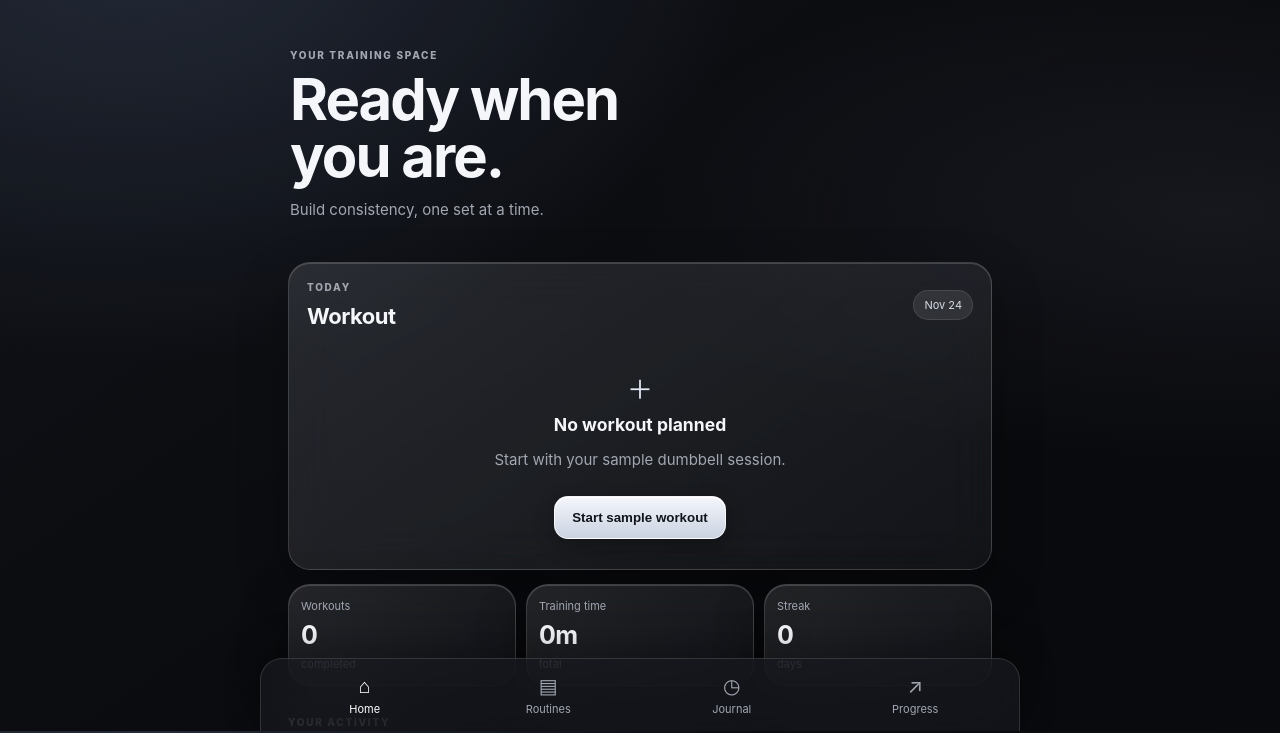
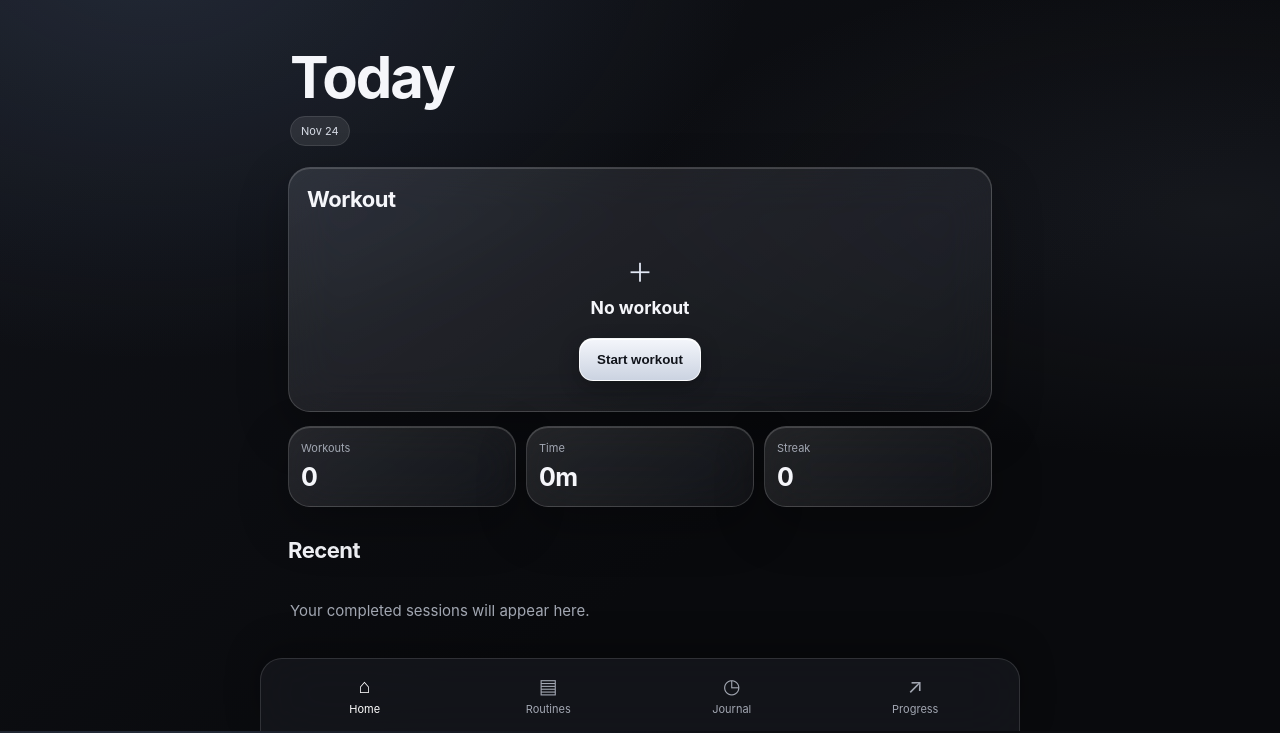
Before and after one commit to Jack0fcodes/Workout, a plain HTML site: page index.html in a window 1280 px wide. Shown: the part 69-802 px from the top of the page. Drawn offline with Linux system fonts and the light colour scheme.

Commit message:
Simplify Workout home screen

```diff
--- a/index.html
+++ b/index.html
@@ -2,20 +2,19 @@
 <html lang="en">
 <head>
 <meta charset="utf-8"><meta name="viewport" content="width=device-width,initial-scale=1,viewport-fit=cover">
-<meta name="theme-color" content="#101114"><meta name="description" content="Workout — your personal workout tracker and fitness journal.">
+<meta name="theme-color" content="#101114"><meta name="description" content="Workout tracker">
 <title>Workout</title><link rel="manifest" href="./manifest.webmanifest"><link rel="icon" href="./icon.svg" type="image/svg+xml"><link rel="stylesheet" href="./css/style.css">
 </head>
 <body>
 <div class="app-shell">
-<header class="topbar"><a class="brand" href="#home"><span class="brand-mark">W</span>Workout</a><button class="icon-button" id="themeButton" aria-label="Toggle appearance">◐</button></header>
+<header class="topbar"><a class="brand" href="#home"><span class="brand-mark">W</span>Workout</a><button class="icon-button" id="themeButton" aria-label="Appearance">◐</button></header>
 <main id="app" class="main-content">
-<section class="welcome"><p class="eyebrow">YOUR TRAINING SPACE</p><h1>Ready when<br>you are.</h1><p class="muted">Build consistency, one set at a time.</p></section>
-<section class="panel glass"><div class="section-heading"><div><p class="eyebrow">TODAY</p><h2>Workout</h2></div><span class="date-pill" id="todayDate"></span></div><div id="workoutSummary" class="empty-state"><span class="empty-icon">＋</span><h3>No workout planned</h3><p class="muted">Start with your sample dumbbell session.</p><button class="primary-button" id="startSampleButton">Start sample workout</button></div></section>
-<section class="quick-stats"><article class="stat-card glass"><span class="muted">Workouts</span><strong id="workoutCount">0</strong><small class="muted">completed</small></article><article class="stat-card glass"><span class="muted">Training time</span><strong id="trainingTime">0m</strong><small class="muted">total</small></article><article class="stat-card glass"><span class="muted">Streak</span><strong id="streak">0</strong><small class="muted">days</small></article></section>
-<section class="recent-section"><div class="section-heading"><div><p class="eyebrow">YOUR ACTIVITY</p><h2>Recent workouts</h2></div></div><div id="recentWorkouts" class="empty-note">Your completed sessions will appear here.</div></section>
+<section class="welcome"><h1>Today</h1><span class="date-pill" id="todayDate"></span></section>
+<section class="panel"><div class="section-heading"><h2>Workout</h2></div><div id="workoutSummary" class="empty-state"><span class="empty-icon">＋</span><h3>No workout</h3><button class="primary-button" id="startSampleButton">Start workout</button></div></section>
+<section class="quick-stats"><article class="stat-card"><span class="muted">Workouts</span><strong id="workoutCount">0</strong></article><article class="stat-card"><span class="muted">Time</span><strong id="trainingTime">0m</strong></article><article class="stat-card"><span class="muted">Streak</span><strong id="streak">0</strong></article></section>
+<section class="recent-section"><div class="section-heading"><h2>Recent</h2></div><div id="recentWorkouts" class="empty-note">No workouts yet</div></section>
 </main>
-<nav class="bottom-nav glass-nav"><a class="nav-item active" href="#home"><span>⌂</span>Home</a><a class="nav-item" href="#routines"><span>▤</span>Routines</a><a class="nav-item" href="#journal"><span>◷</span>Journal</a><a class="nav-item" href="#progress"><span>↗</span>Progress</a></nav>
-</div>
-<div id="toast" class="toast" role="status" aria-live="polite"></div>
+<nav class="bottom-nav"><a class="nav-item active" href="#home"><span>⌂</span>Home</a><a class="nav-item" href="#routines"><span>▤</span>Routines</a><a class="nav-item" href="#journal"><span>◷</span>Journal</a><a class="nav-item" href="#progress"><span>↗</span>Progress</a></nav>
+</div><div id="toast" class="toast" role="status" aria-live="polite"></div>
 <script src="./js/storage.js" defer></script><script src="./js/routines.js" defer></script><script src="./js/timer.js" defer></script><script src="./js/journal.js" defer></script><script src="./js/app.js" defer></script>
 </body></html>
```
